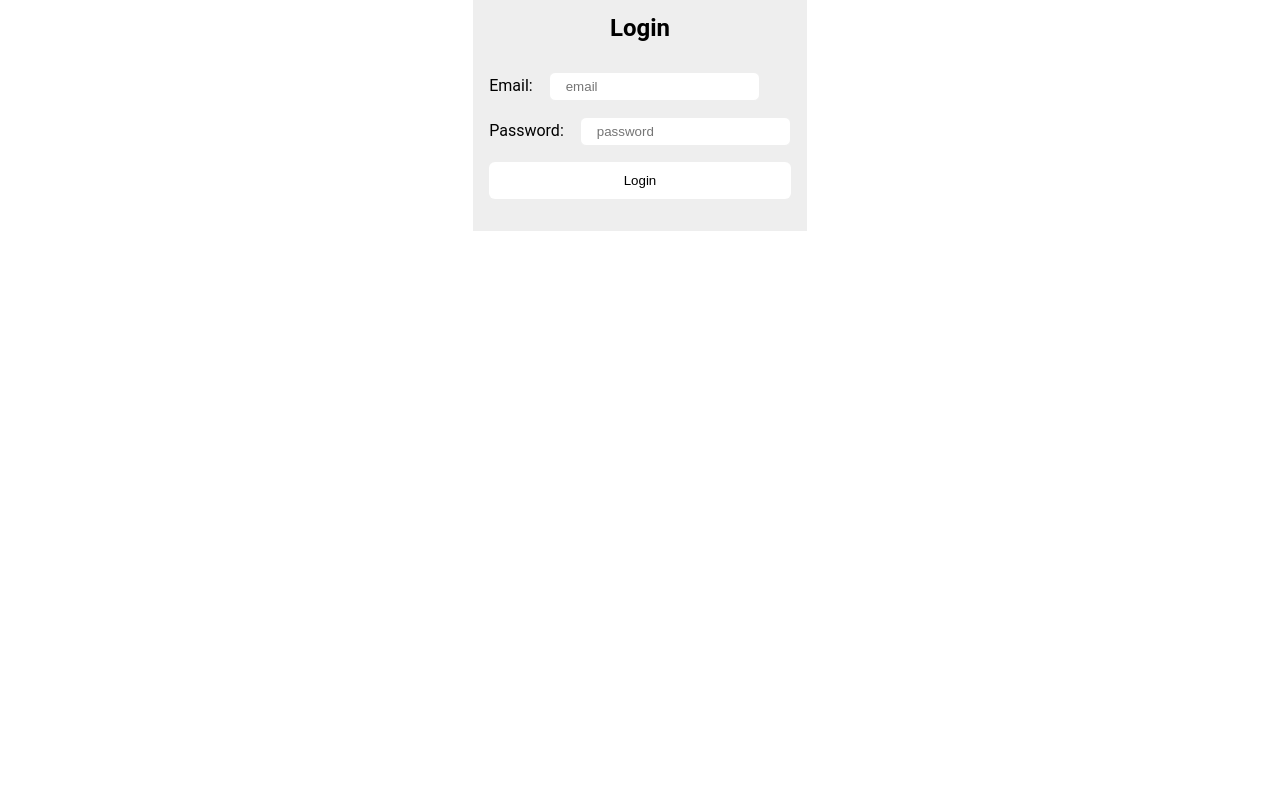
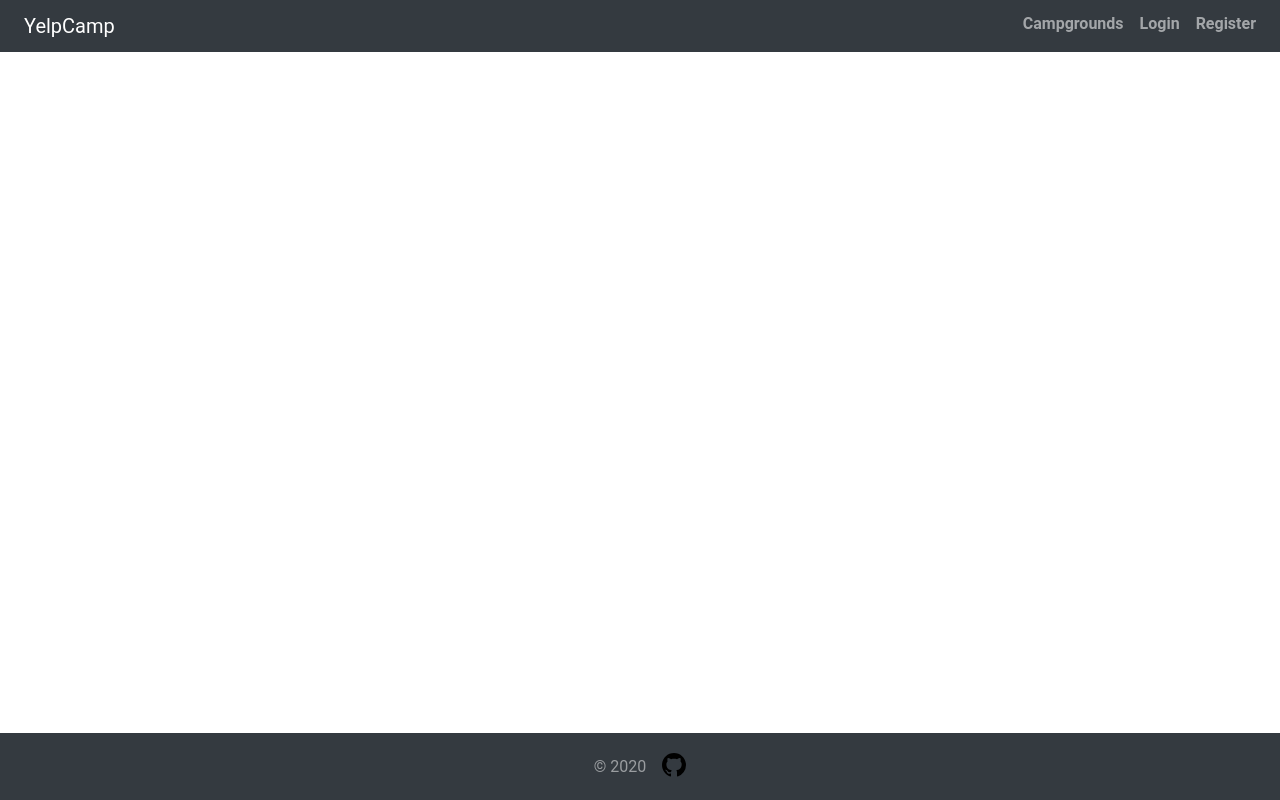
Before and after one commit to katesroad/Campground_Yelp, a React (Create React App) app in the folder frontend/: page /campgrounds/1 in a window 1280 px wide. Before the commit this address led to /login. Built offline with nearby package versions, Linux system fonts and the light colour scheme; no server answers.

Commit message:
home page

```diff
--- a/frontend/public/index.html
+++ b/frontend/public/index.html
@@ -1,43 +1,25 @@
 <!DOCTYPE html>
 <html lang="en">
-
   <head>
     <meta charset="utf-8" />
     <link rel="icon" href="%PUBLIC_URL%/favicon.ico" />
     <meta name="viewport" content="width=device-width, initial-scale=1" />
     <meta name="theme-color" content="#000000" />
-  <meta name="description" content="Web site created using create-react-app" />
+    <meta
+      name="description"
+      content="Web site created using create-react-app"
+    />
     <link rel="apple-touch-icon" href="%PUBLIC_URL%/logo192.png" />
     <!--
       manifest.json provides metadata used when your web app is installed on a
       user's mobile device or desktop. See https://developers.google.com/web/fundamentals/web-app-manifest/
     -->
     <link rel="manifest" href="%PUBLIC_URL%/manifest.json" />
-  <!--
-      Notice the use of %PUBLIC_URL% in the tags above.
-      It will be replaced with the URL of the `public` folder during the build.
-      Only files inside the `public` folder can be referenced from the HTML.
-
-      Unlike "/favicon.ico" or "favicon.ico", "%PUBLIC_URL%/favicon.ico" will
-      work correctly both with client-side routing and a non-root public URL.
-      Learn how to configure a non-root public URL by running `npm run build`.
-    -->
-  <title></title>
+    <title>YelpCamp</title>
   </head>
 
   <body>
     <noscript>You need to enable JavaScript to run this app.</noscript>
     <div id="root"></div>
-  <!--
-      This HTML file is a template.
-      If you open it directly in the browser, you will see an empty page.
-
-      You can add webfonts, meta tags, or analytics to this file.
-      The build step will place the bundled scripts into the <body> tag.
-
-      To begin the development, run `npm start` or `yarn start`.
-      To create a production bundle, use `npm run build` or `yarn build`.
-    -->
   </body>
-
 </html>
--- a/frontend/src/App.Authed.tsx
+++ b/frontend/src/App.Authed.tsx
@@ -5,9 +5,9 @@ const ToProfile = () => <Redirect to="/profile" />
 
 export default function AuthedApp() {
   return (
-    <Switch>
+    <>
       <Route path="/profile" component={ProfileScreen} />
       <Route path="*" component={ToProfile} />
-    </Switch>
+    </>
   )
 }
--- a/frontend/src/App.UnAuthed.tsx
+++ b/frontend/src/App.UnAuthed.tsx
@@ -6,9 +6,9 @@ const ToLogin: React.FC = () => <Redirect to="/login" />
 
 export default function UnAuthedApp() {
   return (
-    <Switch>
+    <>
       <Route path="/login" component={LoginScreen} />
       <Route path="*" component={ToLogin} />
-    </Switch>
+    </>
   )
 }
--- a/frontend/src/App.tsx
+++ b/frontend/src/App.tsx
@@ -1,10 +1,12 @@
-import AuthedApp from 'App.Authed'
-import UnAuthedApp from 'App.UnAuthed'
-import { useAuth } from 'context/auth.context'
+import { Route } from 'react-router'
+import IndexScreen from 'screens'
 
 function App() {
-  const { user } = useAuth()
-  return user ? <AuthedApp /> : <UnAuthedApp />
+  return (
+    <>
+      <Route path="/" exact component={IndexScreen} />
+    </>
+  )
 }
 
 export default App
--- /dev/null
+++ b/frontend/src/components/Icons/index.tsx
@@ -0,0 +1,10 @@
+import * as React from 'react'
+
+export const Github: React.FC = () => (
+  <svg height="32" viewBox="0 0 16 16" version="1.1" width="32">
+    <path
+      fillRule="evenodd"
+      d="M8 0C3.58 0 0 3.58 0 8c0 3.54 2.29 6.53 5.47 7.59.4.07.55-.17.55-.38 0-.19-.01-.82-.01-1.49-2.01.37-2.53-.49-2.69-.94-.09-.23-.48-.94-.82-1.13-.28-.15-.68-.52-.01-.53.63-.01 1.08.58 1.23.82.72 1.21 1.87.87 2.33.66.07-.52.28-.87.51-1.07-1.78-.2-3.64-.89-3.64-3.95 0-.87.31-1.59.82-2.15-.08-.2-.36-1.02.08-2.12 0 0 .67-.21 2.2.82.64-.18 1.32-.27 2-.27.68 0 1.36.09 2 .27 1.53-1.04 2.2-.82 2.2-.82.44 1.1.16 1.92.08 2.12.51.56.82 1.27.82 2.15 0 3.07-1.87 3.75-3.65 3.95.29.25.54.73.54 1.48 0 1.07-.01 1.93-.01 2.2 0 .21.15.46.55.38A8.013 8.013 0 0016 8c0-4.42-3.58-8-8-8z"
+    ></path>
+  </svg>
+)
--- /dev/null
+++ b/frontend/src/components/Layout/index.tsx
@@ -0,0 +1,50 @@
+import * as React from 'react'
+import { Link, useLocation } from 'react-router-dom'
+import { Header, Nav, NavLink, Main, Footer } from './styles'
+import { useLogout } from 'hooks/auth.hooks'
+import { useAuth } from 'context/auth.context'
+import { Github } from 'components/Icons'
+
+export const AppHeader: React.FC = () => {
+  const mutation = useLogout()
+  const handleClick = () => mutation.mutate()
+  const { user } = useAuth()
+  const { pathname } = useLocation()
+  return (
+    <Header as="header" className={pathname === '/' ? 'at-home' : 'at-page'}>
+      <Link to="/" className="brand">
+        YelpCamp
+      </Link>
+      <Nav>
+        <NavLink to="campgrounds">Campgrounds</NavLink>
+        {user ? (
+          <button onClick={handleClick}>Logout</button>
+        ) : (
+          <>
+            <NavLink to="/login">Login</NavLink>
+            <NavLink to="/register">register</NavLink>
+          </>
+        )}
+      </Nav>
+    </Header>
+  )
+}
+
+export const AppMain: React.FC = ({ children }) => {
+  const { pathname } = useLocation()
+  return pathname === '/' ? <>{children}</> : <Main>{children}</Main>
+}
+
+export const AppFooter: React.FC = () => {
+  const { pathname } = useLocation()
+  return (
+    <Footer className={pathname === '/' ? 'at-home' : 'at-page'}>
+      <p>
+        <span>© 2020</span>
+        <a href="https://github.com/katesroad/campground_yelp">
+          <Github />
+        </a>
+      </p>
+    </Footer>
+  )
+}
--- /dev/null
+++ b/frontend/src/components/Layout/styles.ts
@@ -0,0 +1,89 @@
+import { Content } from 'components/lib'
+import { NavLink as Link } from 'react-router-dom'
+import styled from 'styled-components'
+import { medium } from 'styles/media-queries'
+
+export const Header = styled(Content)`
+  position: relative;
+  z-index: 2000;
+  display: flex;
+  justify-content: space-between;
+  align-items: center;
+  padding-top: 0.5rem;
+  padding-bottom: 0.5rem;
+  color: rgba(255, 255, 255, 0.5);
+  background-color: transparent;
+  .brand {
+    font-size: 1.75rem;
+    color: var(--bs-white);
+  }
+  &.at-page {
+    color: rgba(255, 255, 255, 0.55);
+    background-color: #343a40;
+    ${medium} {
+      width: 100vw;
+      padding-left: 24px;
+      padding-right: 24px;
+      max-width: none;
+    }
+    .brand {
+      padding-top: 0.3125rem;
+      padding-bottom: 0.3125rem;
+      margin-right: 1rem;
+      font-size: 1.25rem;
+    }
+  }
+`
+
+export const Nav = styled.nav`
+  display: flex;
+  align-items: center;
+`
+
+export const NavLink = styled(Link).attrs(() => ({
+  activeClassName: 'active',
+  className: 'nav-link',
+}))`
+  display: block;
+  padding: 0.5rem 0;
+  margin-left: 1rem;
+  border-bottom: 0.25rem solid transparent;
+  font-weight: var(--font-bold);
+  color: inherit;
+  text-decoration: none;
+  transition: color 0.15s ease-in-out, background-color 0.15s ease-in-out;
+  text-transform: capitalize;
+  &.active {
+    color: var(--bs-white);
+    border-bottom-color: white;
+  }
+`
+
+export const Main = styled.main`
+  flex-grow: 1;
+  width: 100vw;
+`
+
+export const Footer = styled.footer`
+  position: absolute;
+  left: 0;
+  bottom: 0;
+  width: 100vw;
+  text-align: center;
+  color: rgba(255, 255, 255, 0.5) !important;
+  p {
+    display: flex;
+    align-items: center;
+    justify-content: center;
+    padding: 1rem 0;
+  }
+  a {
+    margin-left: 1rem;
+    svg {
+      max-width: 1.5rem;
+    }
+  }
+  &.at-page {
+    background-color: #343a40;
+  }
+`
--- a/frontend/src/components/lib/styled.ts
+++ b/frontend/src/components/lib/styled.ts
@@ -1,22 +1,35 @@
-import styled from 'styled-components';
-import * as mediaQueries from 'styles/media-queries'
+import styled from 'styled-components'
+import { small, medium, xlarge } from 'styles/media-queries'
 
 export const Content = styled.div`
-position: relative;
+  position: relative;
   box-sizing: border-box;
   padding-left: 12px;
   padding-right: 12px;
-  ${mediaQueries.small} {
+  ${small} {
     padding-left: 24px;
     padding-right: 24px;
   }
-  ${mediaQueries.medium} {
+  ${medium} {
     width: 89.5%;
     padding-right: 0;
-    padding-left:0;
+    padding-left: 0;
     margin-left: auto;
     margin-right: auto;
   }
-  ${mediaQueries.large} {
+  ${xlarge} {
     max-width: 68.75rem;
-  }`;
+  }
+`
+
+export const Card = styled.div`
+  border-radius: 0.375rem;
+`
+export const Button = styled.button.attrs(() => ({ className: 'btn' }))`
+  padding: 0.375rem 0.75rem;
+  border-radius: 0.25rem;
+  text-transform: capitalize;
+  text-align: center;
+  color: var(--white);
+  cusort: pointer;
+`
--- a/frontend/src/context/index.tsx
+++ b/frontend/src/context/index.tsx
@@ -1,6 +1,7 @@
+import { AppFooter, AppHeader, AppMain } from 'components/Layout'
 import * as React from 'react'
 import { QueryClient, QueryClientProvider } from 'react-query'
-import { BrowserRouter } from 'react-router-dom'
+import { BrowserRouter, Switch } from 'react-router-dom'
 import GlobalStyles from 'styles/GlobalStyle'
 import { AuthProvider } from './auth.context'
 import { ThemeProvider } from './theme.context'
@@ -13,9 +14,15 @@ const AppProviders: React.FC = ({ children }) => {
       <GlobalStyles />
       <ThemeProvider>
         <QueryClientProvider client={client}>
-          <BrowserRouter>
-            <AuthProvider>{children}</AuthProvider>
-          </BrowserRouter>
+          <AuthProvider>
+            <BrowserRouter>
+              <AppHeader></AppHeader>
+              <AppMain>
+                <Switch>{children}</Switch>
+              </AppMain>
+              <AppFooter />
+            </BrowserRouter>
+          </AuthProvider>
         </QueryClientProvider>
       </ThemeProvider>
     </>
--- /dev/null
+++ b/frontend/src/screens/index.tsx
@@ -0,0 +1,65 @@
+// eslint-disable-next-line
+import styled from 'styled-components/macro'
+import * as React from 'react'
+import { Link } from 'react-router-dom'
+import { Button } from 'components/lib'
+
+export default function IndexScreen() {
+  return (
+    <main
+      css={`
+        position: absolute;
+        top: 0;
+        right: 0;
+        display: flex;
+        align-items: center;
+        justify-content: center;
+        width: 100vw;
+        height: 100vh;
+        background-image: linear-gradient(
+            rgba(0, 0, 0, 0.5),
+            rgba(0, 0, 0, 0.5)
+          ),
+          url(https://images.unsplash.com/photo-1559521783-1d1599583485?ixlib=rb-1.2.1&ixid=eyJhcHBfaWQiOjEyMDd9&auto=format&fit=crop&w=1950&q=80);
+        background-size: cover;
+        background-position: center;
+        box-shadow: inset 0 0 5rem rgba(0, 0, 0, 0.5);
+      `}
+    >
+      <div
+        css={`
+          color: var(--bs-white);
+          text-align: center;
+          text-shadow: 0 0.05rem 0.1rem rgba(0, 0, 0, 0.5);
+          h1 {
+            margin-bottom: 0.5rem;
+            line-height: 1.2;
+            font-size: 2.5rem;
+          }
+          p {
+            margin-bottom: 1rem;
+            font-size: 1.25rem;
+            line-height: var(--p-line-height);
+          }
+          button {
+            padding: 0.5rem 1rem;
+            font-size: 1.25rem;
+            border-radius: 0.3rem;
+            font-weight: var(--font-bolder);
+            color: #333;
+          }
+        `}
+      >
+        <h1>YelpCamp</h1>
+        <p>
+          Welcome to YelpCamp! <br />
+          Jump right in and explore our many campgrounds. <br />
+          Feel free to share some of your own and comment on others!
+        </p>
+        <Link to="/campgrounds">
+          <Button>view all campground</Button>
+        </Link>
+      </div>
+    </main>
+  )
+}
--- a/frontend/src/styles/GlobalStyle.tsx
+++ b/frontend/src/styles/GlobalStyle.tsx
@@ -1,5 +1,4 @@
-import { createGlobalStyle } from "styled-components";
-
+import { createGlobalStyle } from 'styled-components'
 
 const GlobalStyles = createGlobalStyle`
   * {
@@ -8,11 +7,44 @@ const GlobalStyles = createGlobalStyle`
     line-height:1;
     box-sizing:border-box;
   }
-  body::-webkit-scrollbar {
-    width: 8px;
+  // copied from bootstrap
+  :root {
+    --bs-blue: #0d6efd;
+    --bs-indigo: #6610f2;
+    --bs-purple: #6f42c1;
+    --bs-pink: #d63384;
+    --bs-red: #dc3545;
+    --bs-orange: #fd7e14;
+    --bs-yellow: #ffc107;
+    --bs-green: #28a745;
+    --bs-teal: #20c997;
+    --bs-cyan: #17a2b8;
+    --bs-white: #fff;
+    --bs-gray: #6c757d;
+    --bs-gray-dark: #343a40;
+    --bs-primary: #0d6efd;
+    --bs-secondary: #6c757d;
+    --bs-success: #28a745;
+    --bs-info: #17a2b8;
+    --bs-warning: #ffc107;
+    --bs-danger: #dc3545;
+    --bs-light: #f8f9fa;
+    --bs-dark: #343a40;
+    --bs-font-sans-serif: system-ui,-apple-system,"Segoe UI",Roboto,"Helvetica Neue",Arial,"Noto Sans",sans-serif,"Apple Color Emoji","Segoe UI Emoji","Segoe UI Symbol","Noto Color Emoji";
+    --bs-font-monospace: SFMono-Regular,Menlo,Monaco,Consolas,"Liberation Mono","Courier New",monospace;
+    --bs-gradient: linear-gradient(180deg, rgba(255, 255, 255, 0.15), rgba(255, 255, 255, 0));
+    --font-bold: 700;
+    --p-line-height: 1.5;
   }
   body {
     font-family: Roboto,Helvetica Neue,sans-serif;
+    font-size: 1rem;
+    font-weight: 400;
+    line-height: 1.5;
+    color: #212529;
+    background-color: #fff;
+    -webkit-text-size-adjust: 100%;
+    -webkit-tap-highlight-color: transparent;
   }
 
   body::-webkit-scrollbar-track {
@@ -46,11 +78,15 @@ const GlobalStyles = createGlobalStyle`
     -webkit-tap-highlight-color: rgba(0,0,0,0);
   }
   a {
+    color:inherit;
     text-decoration:none;
   }
 
   button[disabled] {
     cursor: not-allowed;
+  }
+  img {
+    max-width: 100%;
   }
 
   #root {
@@ -62,13 +98,5 @@ const GlobalStyles = createGlobalStyle`
   html, body {
     height: 100%;
   }
-
-  html {
-  }
-
-  body[data-theme="dark"] {
-  }
-  body[data-theme="light"] {
-  }
-`;
-export default GlobalStyles;
+`
+export default GlobalStyles
```
Also changed, not shown: frontend/src/components/lib/index.ts (line endings or trailing spaces). Lines whose indentation alone changed are shown as unchanged.
